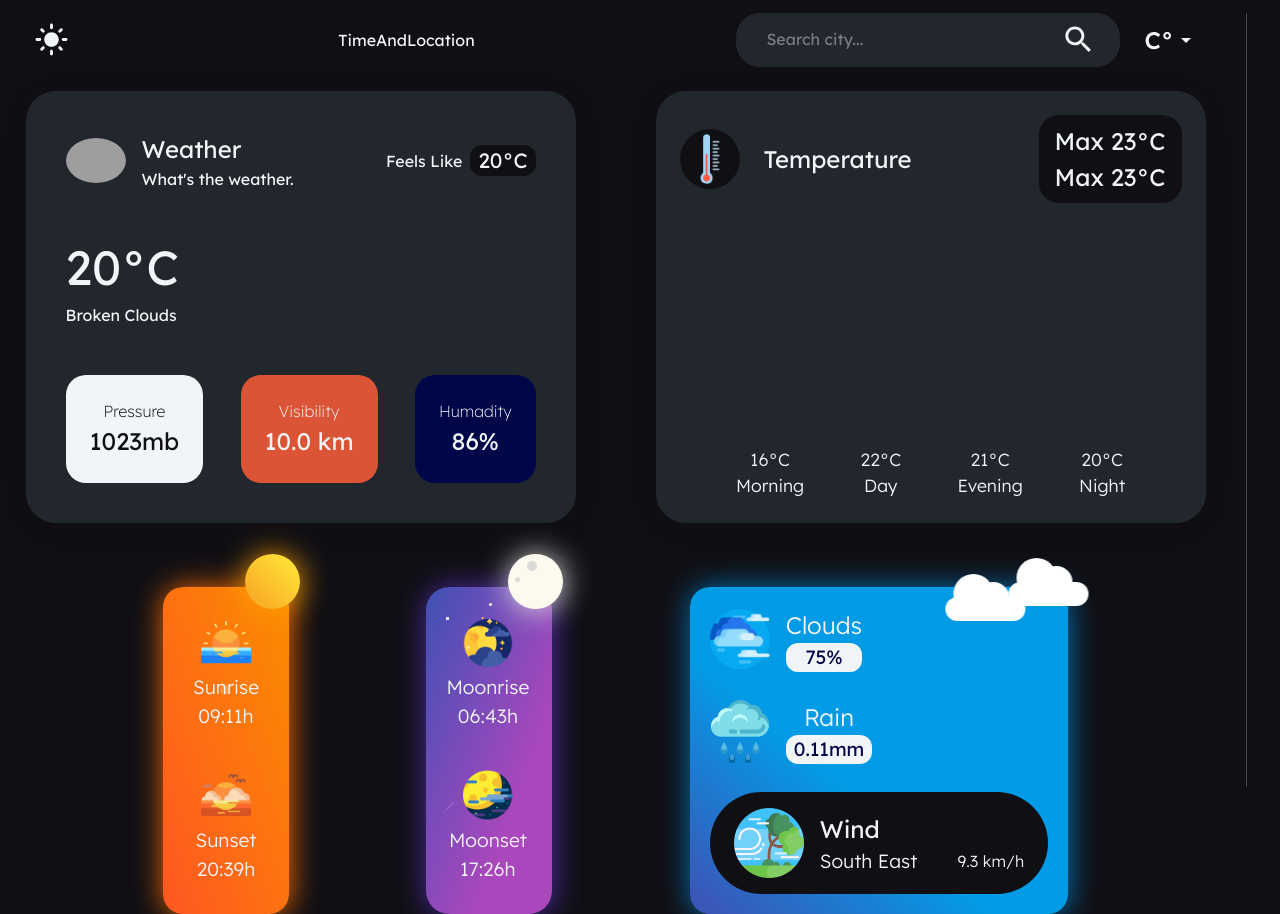
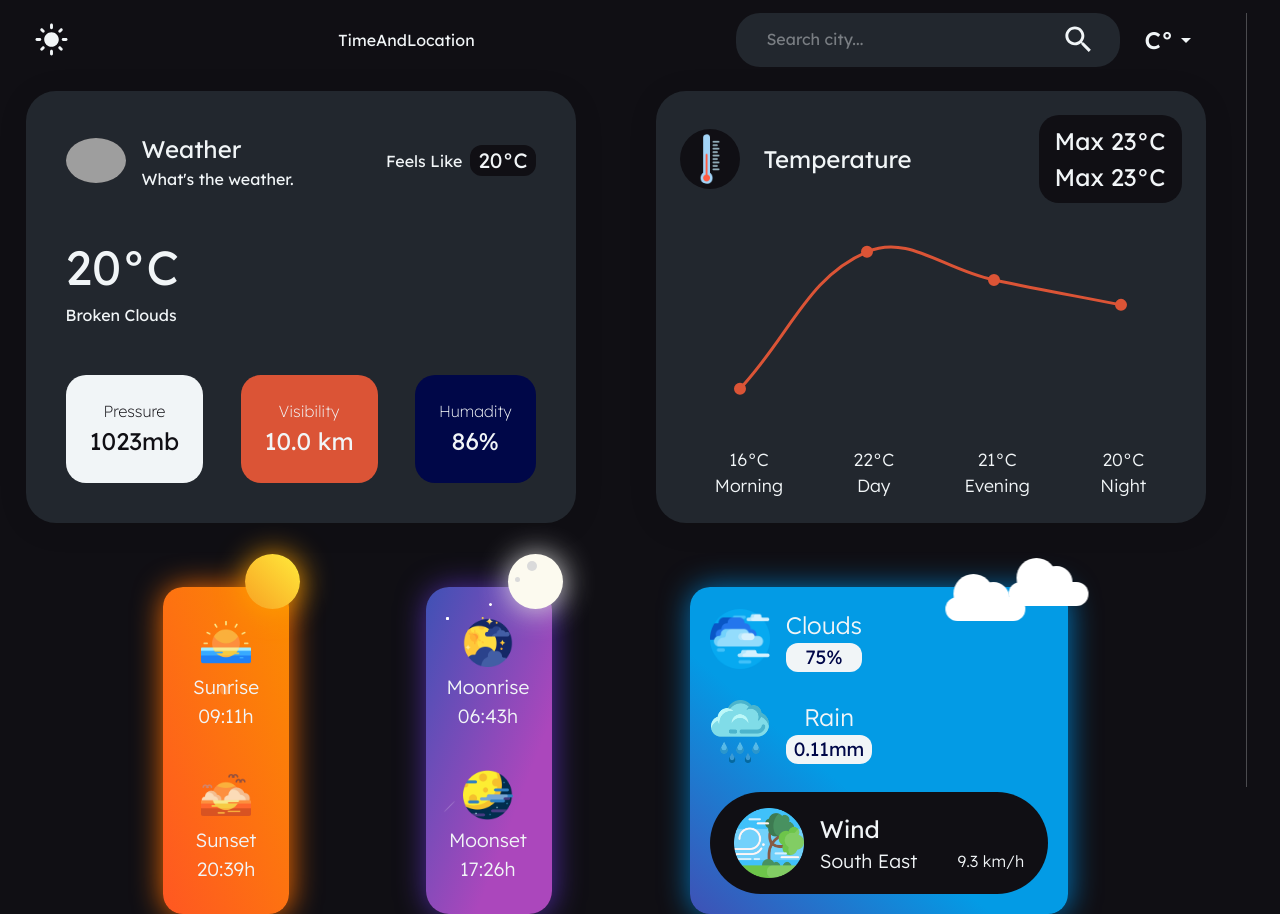
Before and after one commit to NathanStabille/weather, a React (Create React App) app: page / in a window 1280 px wide. Shown: the top 914 px of the page. Built offline with nearby package versions, Linux system fonts and the light colour scheme; no server answers; grey boxes are pictures that could not be loaded.

Commit message:
chart add

```diff
--- a/package.json
+++ b/package.json
@@ -3,7 +3,9 @@
   "version": "0.1.0",
   "private": true,
   "dependencies": {
+    "chart.js": "^3.9.1",
     "react": "^18.2.0",
+    "react-chartjs-2": "^4.3.1",
     "react-dom": "^18.2.0",
     "react-scripts": "5.0.1",
     "typescript": "^4.7.4",
--- a/src/components/Temperature/Temperature.tsx
+++ b/src/components/Temperature/Temperature.tsx
@@ -2,6 +2,7 @@ import { Box, Typography, useTheme } from "@mui/material";
 import { useUnitsContext } from "../../context/UnitsContext";
 import { useWeatherContext } from "../../context/WeatherContext";
 import thermometer from "../../assets/thermometer.png";
+import { TemperatureChart } from "../TemperatureChart/TemperatureChart";
 
 export const Temperature = () => {
   const { dailyWeather } = useWeatherContext();
@@ -57,10 +58,14 @@ export const Temperature = () => {
         </Box>
       </Box>
 
+      <Box width="80%">
+        <TemperatureChart />
+      </Box>
+
       <Box
         width="100%"
         display="flex"
-        justifyContent="space-evenly"
+        justifyContent="space-around"
         alignItems="center"
         textAlign="center"
       >
--- /dev/null
+++ b/src/components/TemperatureChart/TemperatureChart.tsx
@@ -0,0 +1,64 @@
+import { Box, useTheme } from "@mui/material";
+import { Line } from "react-chartjs-2";
+import {
+  Chart as ChartJS,
+  LineElement,
+  CategoryScale,
+  LinearScale,
+  PointElement,
+} from "chart.js";
+import { useWeatherContext } from "../../context/WeatherContext";
+
+ChartJS.register(LineElement, CategoryScale, LinearScale, PointElement);
+
+export const TemperatureChart = () => {
+  const { dailyWeather } = useWeatherContext();
+  const theme = useTheme();
+
+  const data = {
+    labels: ["", "", "", ""],
+    datasets: [
+      {
+        data: [
+          dailyWeather.tempMorn,
+          dailyWeather.tempDay,
+          dailyWeather.tempEve,
+          dailyWeather.tempNight,
+        ],
+        backgroundColor: theme.palette.text.primary,
+        borderColor: theme.palette.primary.dark,
+        pointBorderColor: theme.palette.primary.dark,
+        pointBorderWidth: 6,
+        tension: 0.4,
+        borderWidth: 3,
+        fill: false,
+      },
+    ],
+  };
+
+  const options = {
+    scales: {
+      x: {
+        grid: {
+          display: false,
+          drawBorder: false,
+        },
+      },
+      y: {
+        grid: {
+          display: false,
+          drawBorder: false,
+        },
+        ticks: {
+          display: false,
+        },
+      },
+    },
+  };
+
+  return (
+    <Box width="100%">
+      <Line data={data} options={options}></Line>
+    </Box>
+  );
+};
```
Also changed, not shown: 1 other file (tests, documents, lock files or other folders).
